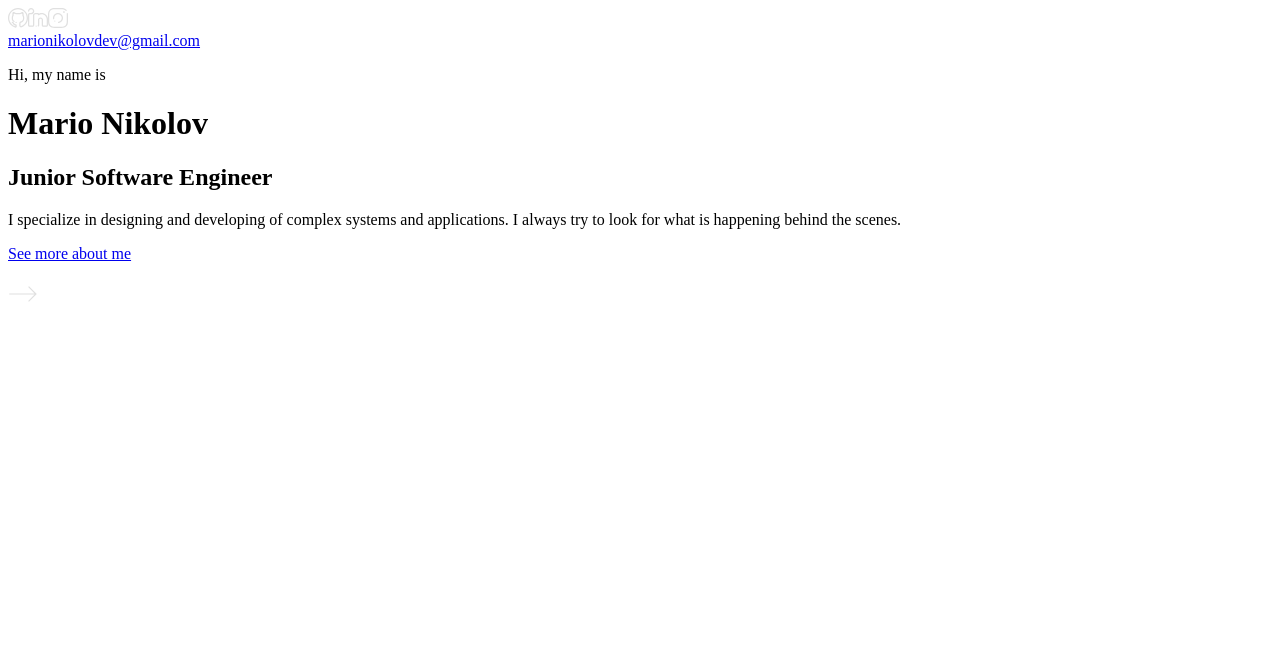
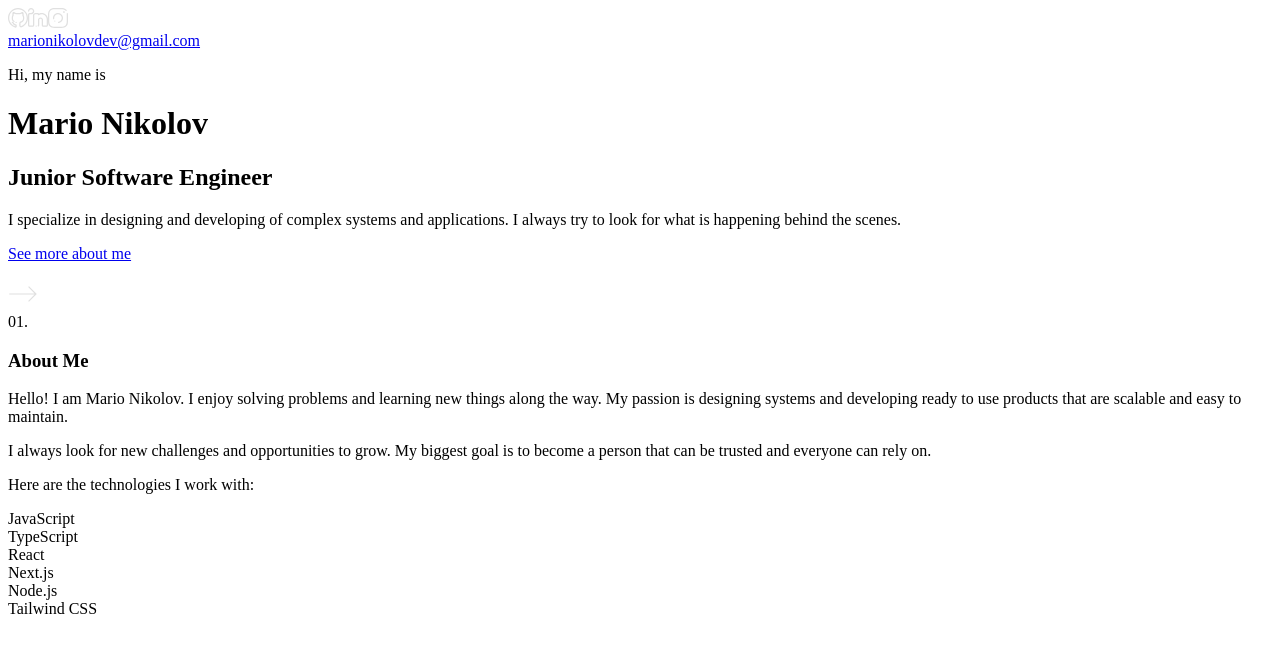
Before and after one commit to marionikolov17/new-portfolio, a Next.js app: page / in a window 1280 px wide. Shown: the top 652 px of the page. Built offline with nearby package versions, Linux system fonts and the light colour scheme.

Commit message:
Add: home: about section

```diff
--- a/src/app/globals.css
+++ b/src/app/globals.css
@@ -51,3 +51,9 @@
     --color-accent-800: #707070;
     --color-accent-900: #686868;
 }
+
+@utility scrollbar-hidden {
+    &::-webkit-scrollbar {
+        display: none;
+    }
+}
--- /dev/null
+++ b/src/components/about-section.tsx
@@ -0,0 +1,52 @@
+export default function AboutSection() {
+    return (
+        <div className="w-full min-h-screen flex items-center justify-center">
+            <div className="w-1/2 flex flex-col gap-y-4">
+                <div className="w-full flex items-center h-12 mb-8">
+                    <div className="flex items-end">
+                        <span className="text-blue-500 text-lg">01.</span>
+                        <h3 className="ms-6 text-3xl text-primary-text-500 font-bold">About Me</h3>
+                    </div>
+                    <div className="w-64 h-[1px] ms-4 my-auto bg-gray-700"></div>
+                </div>
+                <div className="w-full flex">
+                    <div className="grow shrink-0 max-w-[60%] flex flex-col pe-12">
+                        <p className="text-secondary-text-500 text-justify">
+                            Hello! I am Mario Nikolov. I enjoy solving problems and learning new things along the way.
+                            My passion is designing systems and developing ready to use products that are scalable and easy to maintain.
+                        </p>
+                        <p className="text-secondary-text-500 mt-4 text-justify">
+                            I always look for new challenges and opportunities to grow. My biggest goal is to become a person
+                            that can be trusted and everyone can rely on.
+                        </p>
+                        <p className="text-secondary-text-500 mt-4 text-justify">
+                            Here are the technologies I work with:
+                        </p>
+                        <div className="mt-8 w-full flex items-center gap-4 flex-wrap">
+                            <SkillCard skill="JavaScript" />
+                            <SkillCard skill="TypeScript" />
+                            <SkillCard skill="React" />
+                            <SkillCard skill="Next.js" />
+                            <SkillCard skill="Node.js" />
+                            <SkillCard skill="Tailwind CSS" />
+                        </div>
+                    </div>
+                    <div className="grow shrink-0 relative flex justify-start">
+                        <div className="w-64 h-64 z-10 flex items-center justify-center overflow-hidden rounded-lg relative bg-primary-text-500">
+
+                        </div>
+                        <div className="w-64 h-64 rounded-lg border-2 border-blue-500 absolute right-24 top-6 z-0"></div>
+                    </div>
+                </div>
+            </div>
+        </div>
+    )
+}
+
+function SkillCard({ skill }: { skill: string }) {
+    return (
+        <div className="py-2 px-6 rounded-full bg-gray-800 flex items-center justify-center">
+            <span className="text-primary-text-500 text-sm">{skill}</span>
+        </div>
+    )
+}
--- a/src/components/hero-section.tsx
+++ b/src/components/hero-section.tsx
@@ -5,9 +5,9 @@ export default function HeroSection() {
     return (
         <div className="w-full h-screen flex items-center justify-center">
             <div className="w-1/2 flex flex-col gap-y-4">
-                <p className="text-secondary-text-500 text-lg">Hi, my name is</p>
-                <h1 className="text-primary-text-500 text-6xl font-bold">Mario Nikolov</h1>
-                <h2 className="text-secondary-text-400 text-5xl font-bold">Junior Software Engineer</h2>
+                <p className="text-secondary-text-500 text-lg mb-4">Hi, my name is</p>
+                <h1 className="text-primary-text-500 text-7xl font-bold">Mario Nikolov</h1>
+                <h2 className="text-secondary-text-400 text-6xl font-bold">Junior Software Engineer</h2>
                 <p className="max-w-96 text-secondary-text-700 mt-4">
                     I specialize in designing and developing of complex systems and applications. I always try to look for what is happening behind the scenes.
                 </p>
--- a/src/components/layout-home.tsx
+++ b/src/components/layout-home.tsx
@@ -1,11 +1,13 @@
 import FloatingElements from "./floating-elements";
 import HeroSection from "./hero-section";
+import AboutSection from "./about-section";
 
 export default function LayoutHome() {
     return (
-        <main className="w-full min-h-screen overflow-x-hidden bg-background-500">
+        <main className="w-full min-h-screen overflow-x-hidden bg-background-500 scrollbar-hidden">
             <FloatingElements />
             <HeroSection />
+            <AboutSection />
         </main>
     )
 }
```
